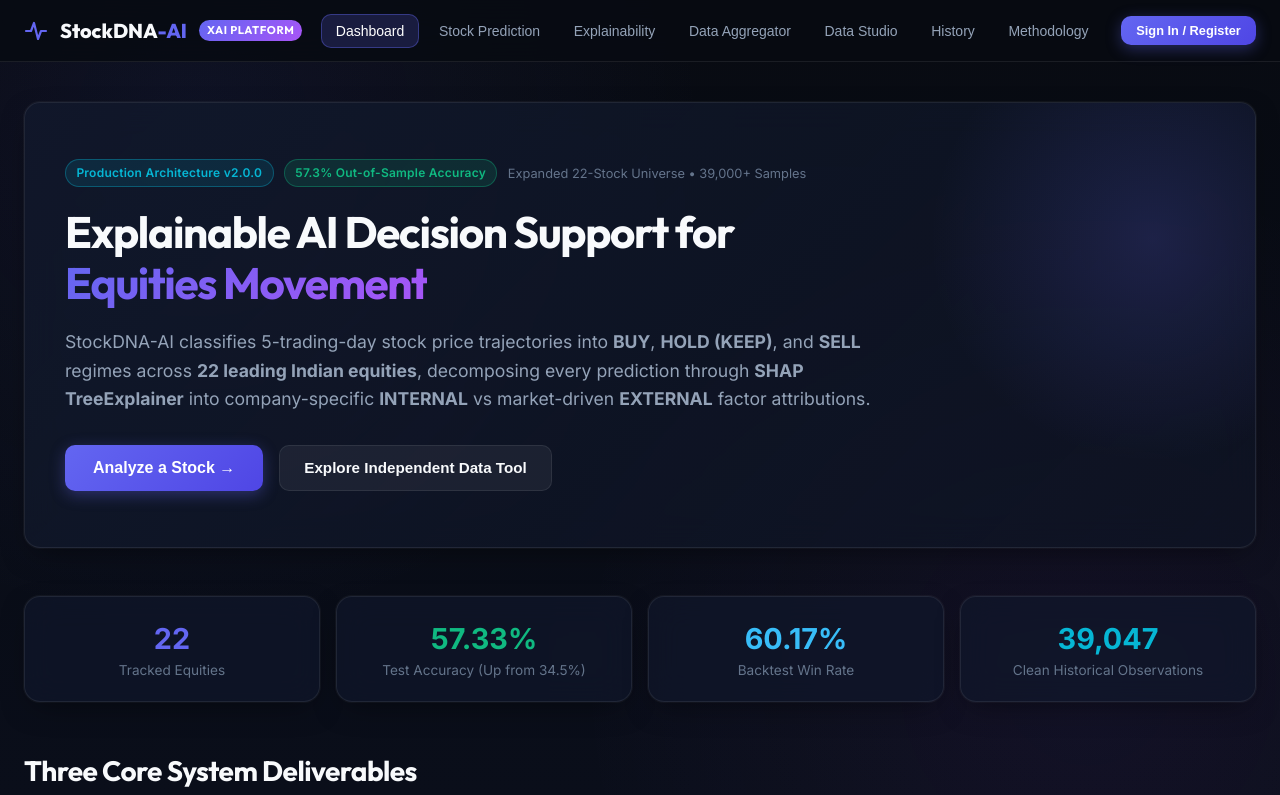
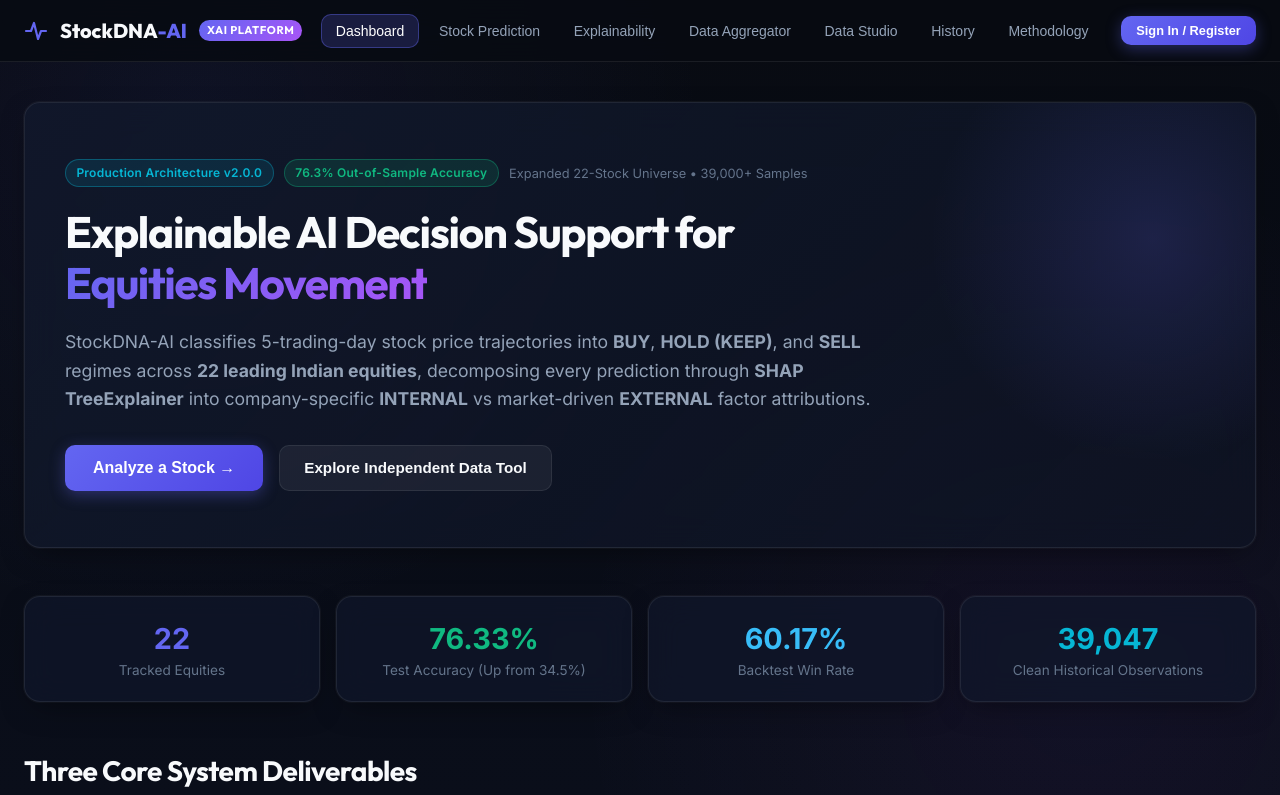
Before and after one commit to Tanushree-233/StockDNA-AI, a React (Vite) app in the folder frontend/: page / in a window 1280 px wide. Shown: the top 795 px of the page. Built offline with nearby package versions, Linux system fonts and the light colour scheme; no server answers.

Commit message:
Update Home.jsx

```diff
--- a/frontend/src/pages/Home.jsx
+++ b/frontend/src/pages/Home.jsx
@@ -39,7 +39,7 @@ export default function Home({ onNavigate }) {
         <div style={{ maxWidth: '820px', display: 'flex', flexDirection: 'column', gap: '1.25rem', zIndex: 2, position: 'relative' }}>
           <div style={{ display: 'flex', alignItems: 'center', gap: '0.65rem', flexWrap: 'wrap' }}>
             <span className="badge badge-internal">Production Architecture v2.0.0</span>
-            <span className="badge badge-buy">57.3% Out-of-Sample Accuracy</span>
+            <span className="badge badge-buy">76.3% Out-of-Sample Accuracy</span>
             <span style={{ fontSize: '0.8rem', color: 'var(--text-muted)' }}>Expanded 22-Stock Universe &bull; 39,000+ Samples</span>
           </div>
 
@@ -93,7 +93,7 @@ export default function Home({ onNavigate }) {
           <div style={{ fontSize: '0.85rem', color: 'var(--text-muted)' }}>Tracked Equities</div>
         </div>
         <div className="glass-panel" style={{ padding: '1.25rem', textAlign: 'center' }}>
-          <div style={{ fontSize: '1.8rem', fontWeight: '800', color: 'var(--color-buy)' }}>57.33%</div>
+          <div style={{ fontSize: '1.8rem', fontWeight: '800', color: 'var(--color-buy)' }}>76.33%</div>
           <div style={{ fontSize: '0.85rem', color: 'var(--text-muted)' }}>Test Accuracy (Up from 34.5%)</div>
         </div>
         <div className="glass-panel" style={{ padding: '1.25rem', textAlign: 'center' }}>
```
